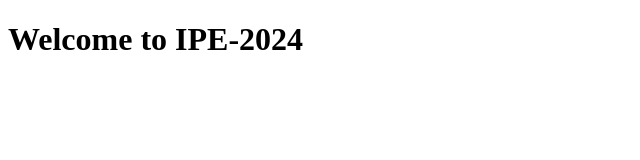
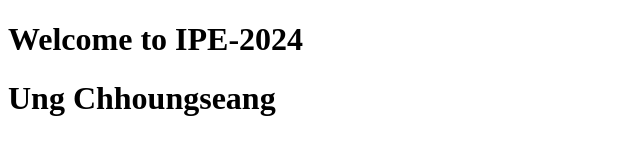
Before and after one commit to Chhoungseang/midterm-ipe-2024, a plain HTML site: page index.html in a window 1280 px wide. Shown: the whole page, without its empty margins (0-640 px from the left). Drawn offline with Linux system fonts and the light colour scheme.

Commit message:
First Commit

```diff
--- a/index.html
+++ b/index.html
@@ -2,5 +2,6 @@
 <html>
     <head>
         <h1>Welcome to IPE-2024</h1>
+        <h1>Ung Chhoungseang</h1>
     </head>
 </html>
```
